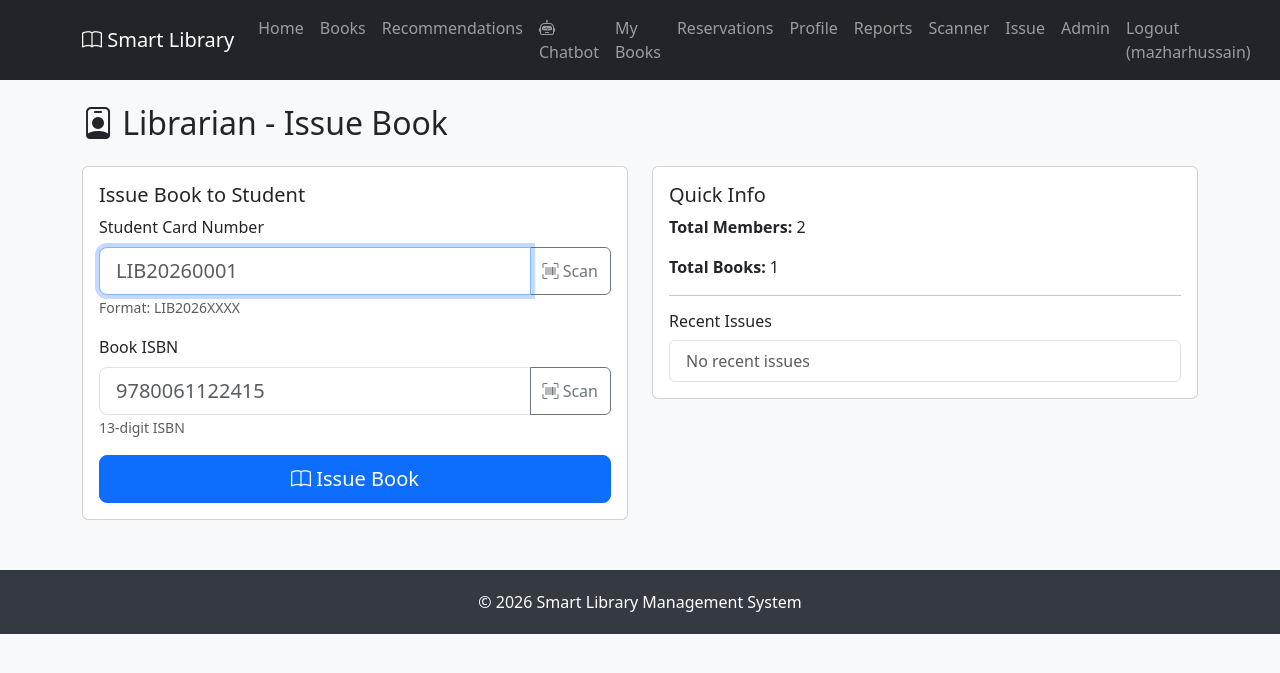
After one commit to majharkhan8604-boop/smart_library_project, a Django app: page /librarian/issue/ in a window 1280 px wide. The commit adds this page. Shown: the top 673 px of the page. Run offline with Django 4.2, Linux system fonts and the light colour scheme; a user stored in the database is signed in; data comes from the database, SQL or seed files in the repository; data that the repository does not hold is empty; some libraries are stand-ins or nearby versions.

Commit message:
Local changes: librarian issue, library card, renewal, templates

```diff
--- a/books/urls.py
+++ b/books/urls.py
@@ -4,6 +4,9 @@ from . import views
 app_name = 'books'
 
 urlpatterns = [
+    path('renew/<int:record_id>/', views.renew_book, name='renew_book'),
+    path('librarian/issue/', views.librarian_issue, name='librarian_issue'),
+    path('librarian/receipt/<int:record_id>/', views.issue_receipt, name='issue_receipt'),
     path('', views.home, name='home'),
     path('books/', views.book_list, name='book_list'),
     path('api/autocomplete/', views.autocomplete_books, name='autocomplete_books'),
--- a/books/views.py
+++ b/books/views.py
@@ -334,6 +334,29 @@ def pay_fine(request, record_id):
 
 
 @login_required
+def renew_book(request, record_id):
+    record = get_object_or_404(BorrowRecord, id=record_id, member__user=request.user)
+
+    if record.status == 'returned':
+        messages.error(request, "This book has already been returned.")
+        return redirect('books:my_books')
+
+    if record.renewal_count >= 2:
+        messages.error(request, "Maximum renewals reached (2). Please return the book.")
+        return redirect('books:my_books')
+
+    if date.today() > record.due_date:
+        messages.error(request, "Cannot renew overdue book. Please return it first.")
+        return redirect('books:my_books')
+
+    record.due_date = record.due_date + timedelta(days=14)
+    record.renewal_count += 1
+    record.save()
+
+    messages.success(request, f"'{record.book.title}' renewed! New due date: {record.due_date} (Renewal {record.renewal_count}/2)")
+    return redirect('books:my_books')
+
+@login_required
 def profile(request):
     member, created = Member.objects.get_or_create(user=request.user)
 
@@ -411,6 +434,69 @@ def chatbot_api(request):
     return JsonResponse({'error': 'POST required'}, status=405)
 
 
+# ============ LIBRARIAN ISSUE SYSTEM ============
+
+@user_passes_test(lambda u: u.is_staff or u.is_superuser)
+def librarian_issue(request):
+    if request.method == 'POST':
+        card_number = request.POST.get('card_number', '').strip()
+        isbn = request.POST.get('isbn', '').strip()
+
+        try:
+            member = Member.objects.get(library_card_number=card_number)
+        except Member.DoesNotExist:
+            messages.error(request, f"Member not found with card number: {card_number}")
+            return redirect('books:librarian_issue')
+
+        try:
+            book = Book.objects.get(isbn=isbn)
+        except Book.DoesNotExist:
+            messages.error(request, f"Book not found with ISBN: {isbn}")
+            return redirect('books:librarian_issue')
+
+        if not book.is_available:
+            messages.error(request, f"'{book.title}' is not available.")
+            return redirect('books:librarian_issue')
+
+        unpaid_fine = sum(r.fine_amount for r in BorrowRecord.objects.filter(member=member, fine_paid=False))
+        if unpaid_fine > 0:
+            messages.error(request, f"{member.user.username} has pending fine of ₹{unpaid_fine}.")
+            return redirect('books:librarian_issue')
+
+        existing = BorrowRecord.objects.filter(member=member, book=book, status='borrowed').exists()
+        if existing:
+            messages.error(request, f"{member.user.username} has already borrowed this book.")
+            return redirect('books:librarian_issue')
+
+        record = BorrowRecord.objects.create(
+            member=member,
+            book=book,
+            due_date=date.today() + timedelta(days=14),
+            status='borrowed',
+        )
+        book.available_copies -= 1
+        book.save()
+
+        messages.success(request, f"'{book.title}' issued to {member.user.username} (Card: {member.library_card_number}). Due: {record.due_date}")
+        return redirect('books:issue_receipt', record_id=record.id)
+
+    total_members = Member.objects.count()
+    total_books = Book.objects.count()
+    recent_records = BorrowRecord.objects.select_related('member__user', 'book').order_by('-borrow_date')[:5]
+
+    return render(request, 'books/librarian_issue.html', {
+        'total_members': total_members,
+        'total_books': total_books,
+        'recent_records': recent_records,
+    })
+
+
+@user_passes_test(lambda u: u.is_staff or u.is_superuser)
+def issue_receipt(request, record_id):
+    record = get_object_or_404(BorrowRecord, id=record_id)
+    return render(request, 'books/receipt.html', {'record': record})
+
+
 # ============ EMAIL NOTIFICATION ADMIN VIEW ============
 
 @user_passes_test(lambda u: u.is_staff or u.is_superuser)
@@ -436,10 +522,7 @@ def send_all_reminders(request):
             send_fine_reminder(record)
             fine_count += 1
 
-    messages.success(
-        request,
-        f"Emails sent: {due_soon} due reminders, {overdue_count} overdue notices, {fine_count} fine reminders."
-    )
+    messages.success(request, f"Emails sent: {due_soon} due reminders, {overdue_count} overdue notices, {fine_count} fine reminders.")
     return redirect('books:reports')
 
 
@@ -480,10 +563,11 @@ def export_borrow_records_csv(request):
     response['Content-Disposition'] = 'attachment; filename="borrow_records.csv"'
     response.write('\ufeff')
     writer = csv.writer(response)
-    writer.writerow(['Member', 'Book', 'Borrow Date', 'Due Date', 'Return Date', 'Status', 'Days Overdue', 'Fine (₹)', 'Fine Paid'])
+    writer.writerow(['Member', 'Card No', 'Book', 'Borrow Date', 'Due Date', 'Return Date', 'Status', 'Days Overdue', 'Fine (₹)', 'Fine Paid'])
     for record in BorrowRecord.objects.all().order_by('-borrow_date'):
         writer.writerow([
-            record.member.user.username, record.book.title,
+            record.member.user.username, record.member.library_card_number or '',
+            record.book.title,
             record.borrow_date, record.due_date,
             record.return_date or '', record.status,
             record.days_overdue, record.fine_amount,
@@ -498,12 +582,13 @@ def export_members_csv(request):
     response['Content-Disposition'] = 'attachment; filename="members.csv"'
     response.write('\ufeff')
     writer = csv.writer(response)
-    writer.writerow(['Username', 'Email', 'Phone', 'Address', 'Membership Date', 'Active', 'Total Borrowed', 'Pending Fine (₹)'])
+    writer.writerow(['Username', 'Card No', 'Email', 'Phone', 'Address', 'Membership Date', 'Active', 'Total Borrowed', 'Pending Fine (₹)'])
     for member in Member.objects.all():
         total = BorrowRecord.objects.filter(member=member).count()
         pending_fine = sum(r.fine_amount for r in BorrowRecord.objects.filter(member=member, fine_paid=False))
         writer.writerow([
-            member.user.username, member.user.email,
+            member.user.username, member.library_card_number or '',
+            member.user.email,
             member.phone or '', member.address or '',
             member.membership_date,
             'Yes' if member.is_active else 'No',
@@ -518,10 +603,11 @@ def export_reservations_csv(request):
     response['Content-Disposition'] = 'attachment; filename="reservations.csv"'
     response.write('\ufeff')
     writer = csv.writer(response)
-    writer.writerow(['Member', 'Book', 'Reserved On', 'Status', 'Position'])
+    writer.writerow(['Member', 'Card No', 'Book', 'Reserved On', 'Status', 'Position'])
     for res in Reservation.objects.all().order_by('-reserved_on'):
         writer.writerow([
-            res.member.user.username, res.book.title,
+            res.member.user.username, res.member.library_card_number or '',
+            res.book.title,
             res.reserved_on.strftime('%Y-%m-%d %H:%M'),
             res.status, res.position or '-',
         ])
--- a/templates/base.html
+++ b/templates/base.html
@@ -36,6 +36,7 @@
                         {% if user.is_staff %}
                             <li class="nav-item"><a class="nav-link" href="{% url 'books:reports' %}">Reports</a></li>
                             <li class="nav-item"><a class="nav-link" href="{% url 'books:scanner' %}">Scanner</a></li>
+                            <li class="nav-item"><a class="nav-link" href="{% url 'books:librarian_issue' %}">Issue</a></li>
                             <li class="nav-item"><a class="nav-link" href="/admin/">Admin</a></li>
                         {% endif %}
                         <li class="nav-item"><a class="nav-link" href="{% url 'books:logout' %}">Logout ({{ user.username }})</a></li>
--- a/templates/books/book_detail.html
+++ b/templates/books/book_detail.html
@@ -5,7 +5,7 @@
 <div class="row">
     <div class="col-md-8">
         {% if book.cover_image %}
-            <img src="{{ book.cover_image.url }}" class="img-fluid mb-3 rounded" alt="{{ book.title }}" style="max-height: 400px;">
+            <img src="{{ book.cover_image }}" class="img-fluid mb-3 rounded" alt="{{ book.title }}" style="max-height: 400px;">
         {% endif %}
         <h2>{{ book.title }}</h2>
         <p class="text-muted fs-5">by {{ book.author }}</p>
--- a/templates/books/home.html
+++ b/templates/books/home.html
@@ -15,7 +15,7 @@
         <div class="col-md-3 mb-4">
             <div class="card h-100">
                 {% if book.cover_image %}
-                    <img src="{{ book.cover_image.url }}" class="card-img-top" alt="{{ book.title }}" style="height: 250px; object-fit: cover;">
+                    <img src="{{ book.cover_image }}" class="card-img-top" alt="{{ book.title }}" style="height: 250px; object-fit: cover;">
                 {% else %}
                     <div class="bg-secondary text-white d-flex align-items-center justify-content-center" style="height: 250px;">
                         <i class="bi bi-book fs-1"></i>
--- /dev/null
+++ b/templates/books/librarian_issue.html
@@ -0,0 +1,136 @@
+{% extends 'base.html' %}
+{% block title %}Librarian Issue - Smart Library{% endblock %}
+
+{% block content %}
+<h2 class="mb-4"><i class="bi bi-person-badge"></i> Librarian - Issue Book</h2>
+
+<div class="row">
+    <div class="col-md-6">
+        <div class="card">
+            <div class="card-body">
+                <h5 class="card-title">Issue Book to Student</h5>
+                <form method="post" id="issue-form">
+                    {% csrf_token %}
+                    <div class="mb-3">
+                        <label class="form-label">Student Card Number</label>
+                        <div class="input-group">
+                            <input type="text" name="card_number" id="card_number" class="form-control form-control-lg" placeholder="LIB20260001" required autofocus>
+                            <button type="button" class="btn btn-outline-secondary" onclick="scanCard()">
+                                <i class="bi bi-upc-scan"></i> Scan
+                            </button>
+                        </div>
+                        <small class="text-muted">Format: LIB2026XXXX</small>
+                    </div>
+                    <div class="mb-3">
+                        <label class="form-label">Book ISBN</label>
+                        <div class="input-group">
+                            <input type="text" name="isbn" id="isbn" class="form-control form-control-lg" placeholder="9780061122415" required>
+                            <button type="button" class="btn btn-outline-secondary" onclick="scanBook()">
+                                <i class="bi bi-upc-scan"></i> Scan
+                            </button>
+                        </div>
+                        <small class="text-muted">13-digit ISBN</small>
+                    </div>
+                    <button type="submit" class="btn btn-primary btn-lg w-100">
+                        <i class="bi bi-book"></i> Issue Book
+                    </button>
+                </form>
+
+                <!-- Scanner Modal -->
+                <div class="modal fade" id="scanModal" tabindex="-1">
+                    <div class="modal-dialog modal-lg">
+                        <div class="modal-content">
+                            <div class="modal-header">
+                                <h5 class="modal-title" id="scanModalTitle">Scan</h5>
+                                <button type="button" class="btn-close" data-bs-dismiss="modal"></button>
+                            </div>
+                            <div class="modal-body">
+                                <div id="reader" style="width: 100%;"></div>
+                            </div>
+                        </div>
+                    </div>
+                </div>
+            </div>
+        </div>
+    </div>
+
+    <div class="col-md-6">
+        <div class="card">
+            <div class="card-body">
+                <h5>Quick Info</h5>
+                <p><strong>Total Members:</strong> {{ total_members|default:"-" }}</p>
+                <p><strong>Total Books:</strong> {{ total_books|default:"-" }}</p>
+                <hr>
+                <h6>Recent Issues</h6>
+                <ul class="list-group">
+                    {% for record in recent_records %}
+                        <li class="list-group-item d-flex justify-content-between align-items-center">
+                            <div>
+                                <strong>{{ record.member.user.username }}</strong><br>
+                                <small>{{ record.book.title }}</small>
+                            </div>
+                            <small class="text-muted">{{ record.borrow_date }}</small>
+                        </li>
+                    {% empty %}
+                        <li class="list-group-item text-muted">No recent issues</li>
+                    {% endfor %}
+                </ul>
+            </div>
+        </div>
+    </div>
+</div>
+
+<script src="https://unpkg.com/html5-qrcode@2.3.8/html5-qrcode.min.js"></script>
+<script>
+let html5QrCode = null;
+let currentScanTarget = null;
+
+function scanCard() {
+    currentScanTarget = 'card_number';
+    document.getElementById('scanModalTitle').textContent = 'Scan Student Card';
+    startScanner();
+}
+
+function scanBook() {
+    currentScanTarget = 'isbn';
+    document.getElementById('scanModalTitle').textContent = 'Scan Book ISBN';
+    startScanner();
+}
+
+function startScanner() {
+    const modal = new bootstrap.Modal(document.getElementById('scanModal'));
+    modal.show();
+
+    setTimeout(() => {
+        if (!html5QrCode) {
+            html5QrCode = new Html5Qrcode("reader");
+        }
+
+        html5QrCode.start(
+            { facingMode: "environment" },
+            { fps: 10, qrbox: { width: 250, height: 150 } },
+            (decodedText) => {
+                if (currentScanTarget) {
+                    document.getElementById(currentScanTarget).value = decodedText;
+                    stopScanner();
+                    modal.hide();
+                }
+            },
+            (errorMessage) => {}
+        ).catch(err => {
+            alert("Camera access denied: " + err);
+        });
+    }, 500);
+}
+
+function stopScanner() {
+    if (html5QrCode) {
+        html5QrCode.stop().catch(() => {});
+    }
+}
+
+document.getElementById('scanModal').addEventListener('hidden.bs.modal', function() {
+    stopScanner();
+});
+</script>
+{% endblock %}
--- a/templates/books/recommendations.html
+++ b/templates/books/recommendations.html
@@ -10,7 +10,7 @@
             <div class="col-md-4 mb-4">
                 <div class="card h-100">
                     {% if rec.book.cover_image %}
-                        <img src="{{ rec.book.cover_image.url }}" class="card-img-top" alt="{{ rec.book.title }}" style="height: 200px; object-fit: cover;">
+                        <img src="{{ rec.book.cover_image }}" class="card-img-top" alt="{{ rec.book.title }}" style="height: 200px; object-fit: cover;">
                     {% else %}
                         <div class="bg-secondary text-white d-flex align-items-center justify-content-center" style="height: 200px;">
                             <i class="bi bi-book fs-1"></i>
```
Also changed, not shown: books/admin.py (+34 -2 lines), books/models.py (+23 -7 lines), books/utils.py (+34 -18 lines), templates/books/book_list.html (+4 -4 lines), templates/books/my_books.html (+7 -0 lines), templates/books/receipt.html (added, +70 -0 lines), books/migrations/0004_alter_book_cover_image.py (added), books/migrations/0005_member_library_card_number.py (added), books/migrations/0006_borrowrecord_renewal_count.py (added).
